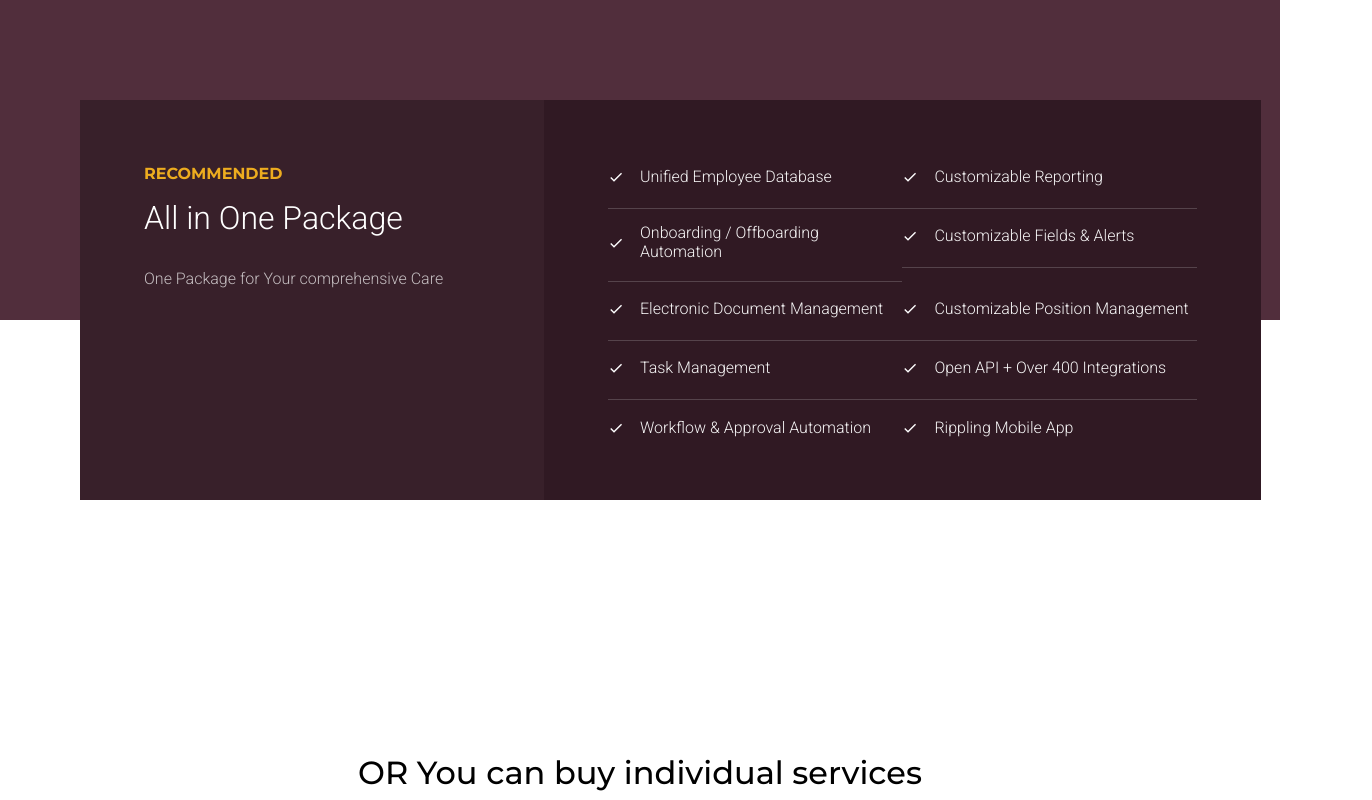
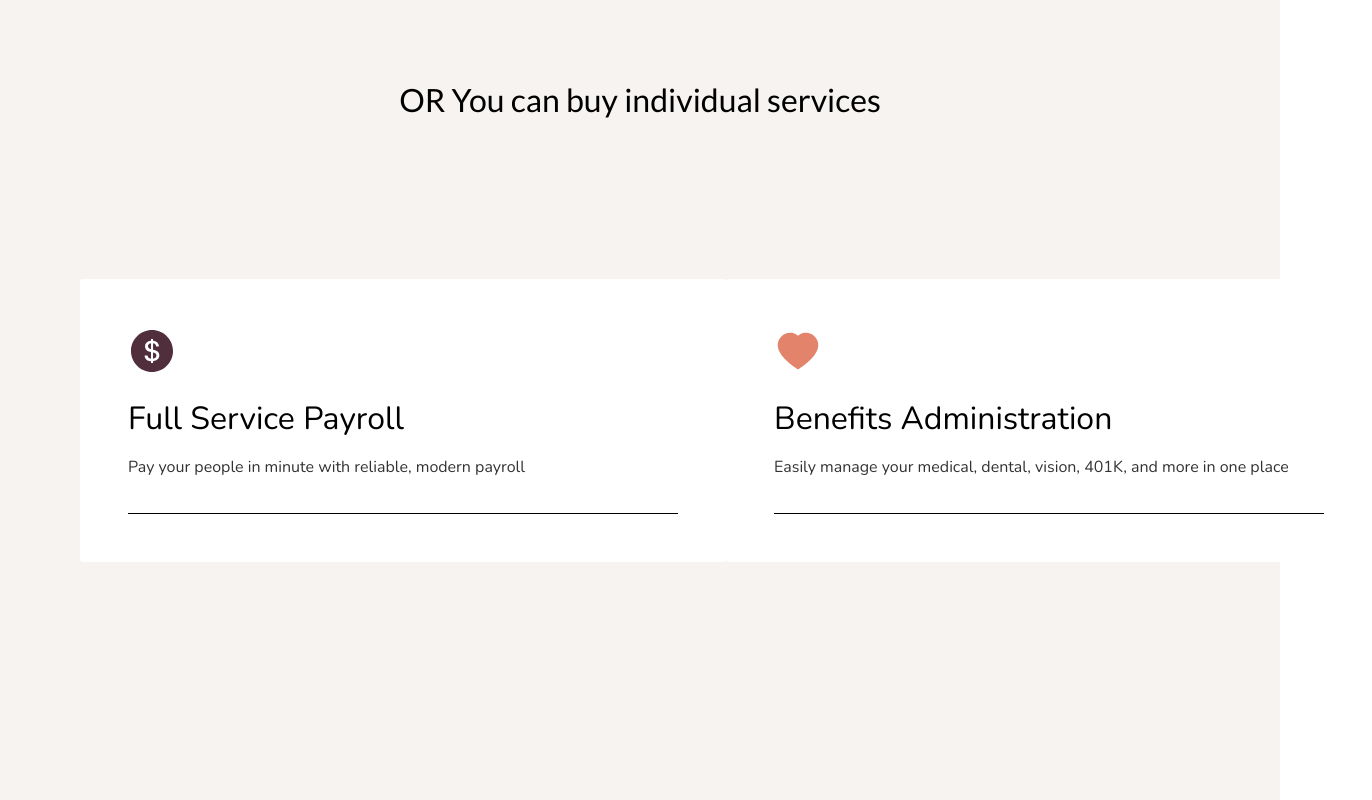
Before and after one commit to gobinda168/r-health, a React (Create React App) app: page / in a window 1280 px wide. Shown: the whole page, 1372 px wide, since content can reach past the window. Built offline with nearby package versions, Linux system fonts and the light colour scheme.

Commit message:
Implement page-2

```diff
--- a/src/App.tsx
+++ b/src/App.tsx
@@ -1,11 +1,14 @@
 import React from 'react';
-import logo from './logo.svg';
 import styles from './App.module.scss';
-import PackageDetails from './pages/packageDetails/PackageDetails';
+import Services from './pages/services/Services';
+// import Offer from './pages/offer/Offer';
+// import PackageDetails from './pages/packageDetails/PackageDetails';
 
 const App = () => (
   <div className={styles.appContainer}>
-    <PackageDetails />
+    {/* <PackageDetails /> */}
+    {/* <Offer /> */}
+    <Services />
   </div>
 );
 
--- /dev/null
+++ b/src/components/card/Card.module.scss
@@ -0,0 +1,18 @@
+@import '../../styles/contants.scss';
+.container {
+  background-color: $white;
+  padding: 3rem;
+  border-radius: 3px;
+  .title {
+    font-size: xx-large;
+    margin: 1rem 0;
+  }
+  .subTitle {
+    opacity: 0.8;
+  }
+  .divider {
+    border-top: 1px solid $black;
+    min-width: 550px;
+    margin-top: 2.2rem;
+  }
+}
--- /dev/null
+++ b/src/components/card/Card.tsx
@@ -0,0 +1,18 @@
+import React, { ReactNode } from 'react';
+import styles from './Card.module.scss';
+
+interface Props {
+  icon: ReactNode;
+  title: string;
+  subTitle: string;
+}
+const Card = ({ icon, title, subTitle }: Props) => (
+  <div className={styles.container}>
+    <div className={styles.icon}>{icon}</div>
+    <div className={styles.title}>{title}</div>
+    <div className={styles.subTitle}>{subTitle}</div>
+    <div className={styles.divider} />
+  </div>
+);
+
+export default Card;
--- a/src/index.css
+++ b/src/index.css
@@ -1,9 +1,9 @@
 @import url('https://fonts.googleapis.com/css2?family=Roboto:wght@300;500;900&display=swap');
-@import url('https://fonts.googleapis.com/css2?family=Montserrat:wght@400;500;700&display=swap');
+@import url('https://fonts.googleapis.com/css2?family=Lato:wght@300;400;700;900&family=Montserrat:wght@400;500;700&family=Nunito:wght@300;400;600;700;800;900&display=swap');
 body {
   margin: 0;
-  font-family: 'Roboto', 'Ubuntu', 'Cantarell', 'Fira Sans', 'Droid Sans',
-    'Helvetica Neue', sans-serif;
+  font-family: 'Nunito', 'Roboto', 'Ubuntu', 'Cantarell', 'Fira Sans',
+    'Droid Sans', 'Helvetica Neue', sans-serif;
   -webkit-font-smoothing: antialiased;
   -moz-osx-font-smoothing: grayscale;
   font-size: 16px;
--- /dev/null
+++ b/src/pages/offer/Offer.module.scss
@@ -0,0 +1,34 @@
+@import '../../styles/contants.scss';
+
+.container {
+  background-color: $primary;
+  color: $white;
+  height: 100vh;
+  display: flex;
+  flex-direction: column;
+  align-items: center;
+  justify-content: center;
+  font-family: 'Lato';
+  .title {
+    font-size: 3rem;
+  }
+
+  .price {
+    font-size: 3rem;
+    color: $accent;
+    font-weight: 700;
+  }
+  .subTitle {
+    margin-top: 1rem;
+    opacity: 0.7;
+  }
+  .button {
+    margin-top: 2rem;
+    background-color: $accent;
+    color: $black;
+    border: none;
+    font-weight: bold;
+    padding: 1rem 1.5rem;
+    border-radius: 4px;
+  }
+}
--- /dev/null
+++ b/src/pages/offer/Offer.tsx
@@ -0,0 +1,18 @@
+import React from 'react';
+import styles from './Offer.module.scss';
+
+const Offer = () => (
+  <div className={styles.container}>
+    <div className={styles.title}>Get Comprehensive care</div>
+    <div className={styles.title}>for</div>
+    <div className={styles.price}>$99 per month, per user.</div>
+    <div className={styles.subTitle}>
+      Find all the services in $100 per month
+    </div>
+    <button type="button" className={styles.button}>
+      Start Now
+    </button>
+  </div>
+);
+
+export default Offer;
--- /dev/null
+++ b/src/pages/services/Services.module.scss
@@ -0,0 +1,20 @@
+@import '../../styles/contants.scss';
+.services {
+  height: 100vh;
+  background-color: $grey;
+  .title {
+    text-align: center;
+    font-size: xx-large;
+    font-family: 'Lato';
+    font-weight: 500;
+    color: $black;
+    padding-top: 5rem;
+  }
+  .container {
+    display: flex;
+    // flex-direction: column;
+    justify-content: space-around;
+    // align-items: center;
+    margin: 10rem 5rem 0 5rem;
+  }
+}
--- /dev/null
+++ b/src/pages/services/Services.tsx
@@ -0,0 +1,24 @@
+import React from 'react';
+import { AiFillDollarCircle, AiFillHeart } from 'react-icons/ai';
+import Card from '../../components/card/Card';
+import styles from './Services.module.scss';
+
+const Services = () => (
+  <div className={styles.services}>
+    <div className={styles.title}>OR You can buy individual services</div>
+    <div className={styles.container}>
+      <Card
+        icon={<AiFillDollarCircle size="3rem" color="#512e3c" />}
+        title="Full Service Payroll"
+        subTitle="Pay your people in minute with reliable, modern payroll"
+      />
+      <Card
+        icon={<AiFillHeart size="3rem" color="#e4836b" />}
+        title="Benefits Administration"
+        subTitle="Easily manage your medical, dental, vision, 401K, and more in one place"
+      />
+    </div>
+  </div>
+);
+
+export default Services;
--- a/src/styles/contants.scss
+++ b/src/styles/contants.scss
@@ -3,3 +3,6 @@ $secondary: #38202a;
 $darkPrimary: #301923;
 $white: #ffffff;
 $black: #000000;
+$accent: #ffb81c;
+$pink: #e4836b;
+$grey: #f6f3f0;
```
Also changed, not shown: 1 other file (tests, documents, lock files or other folders).
